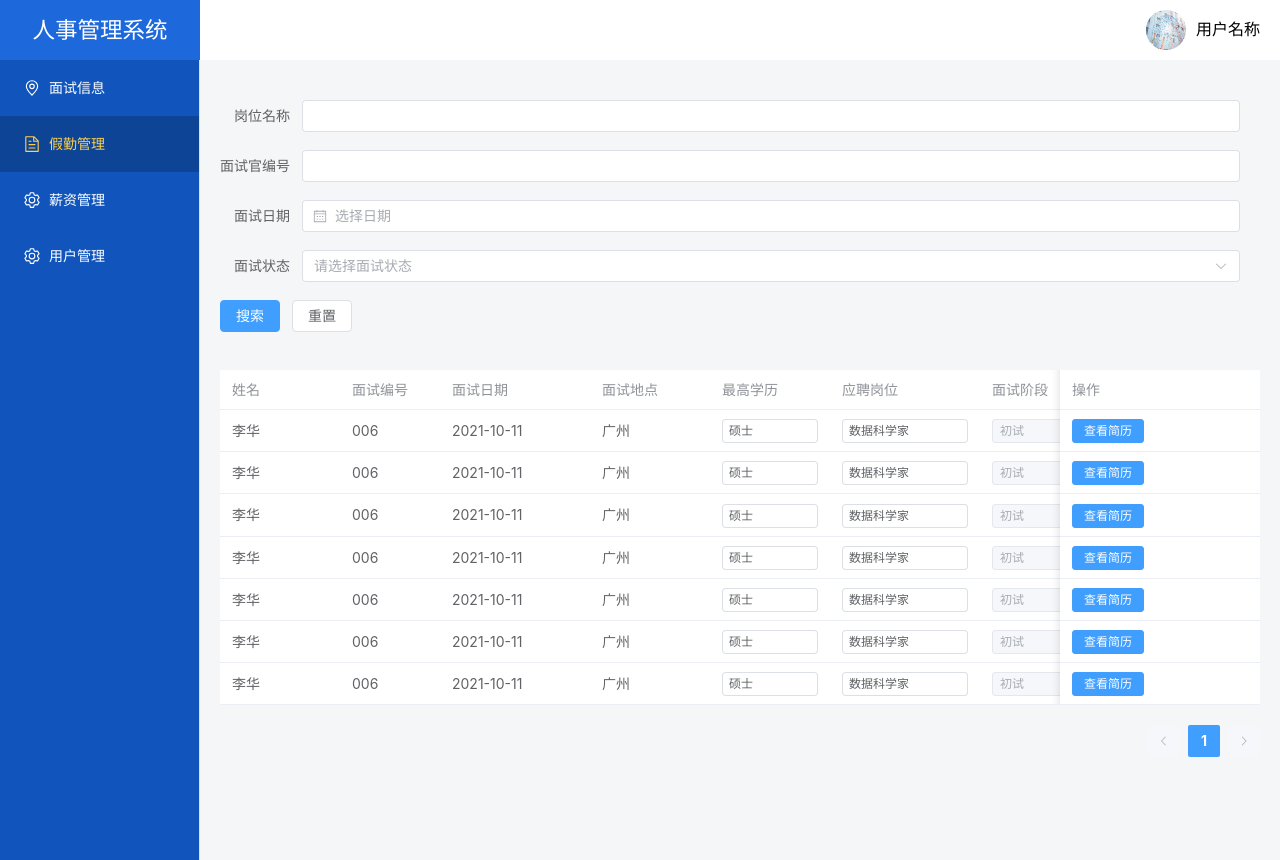
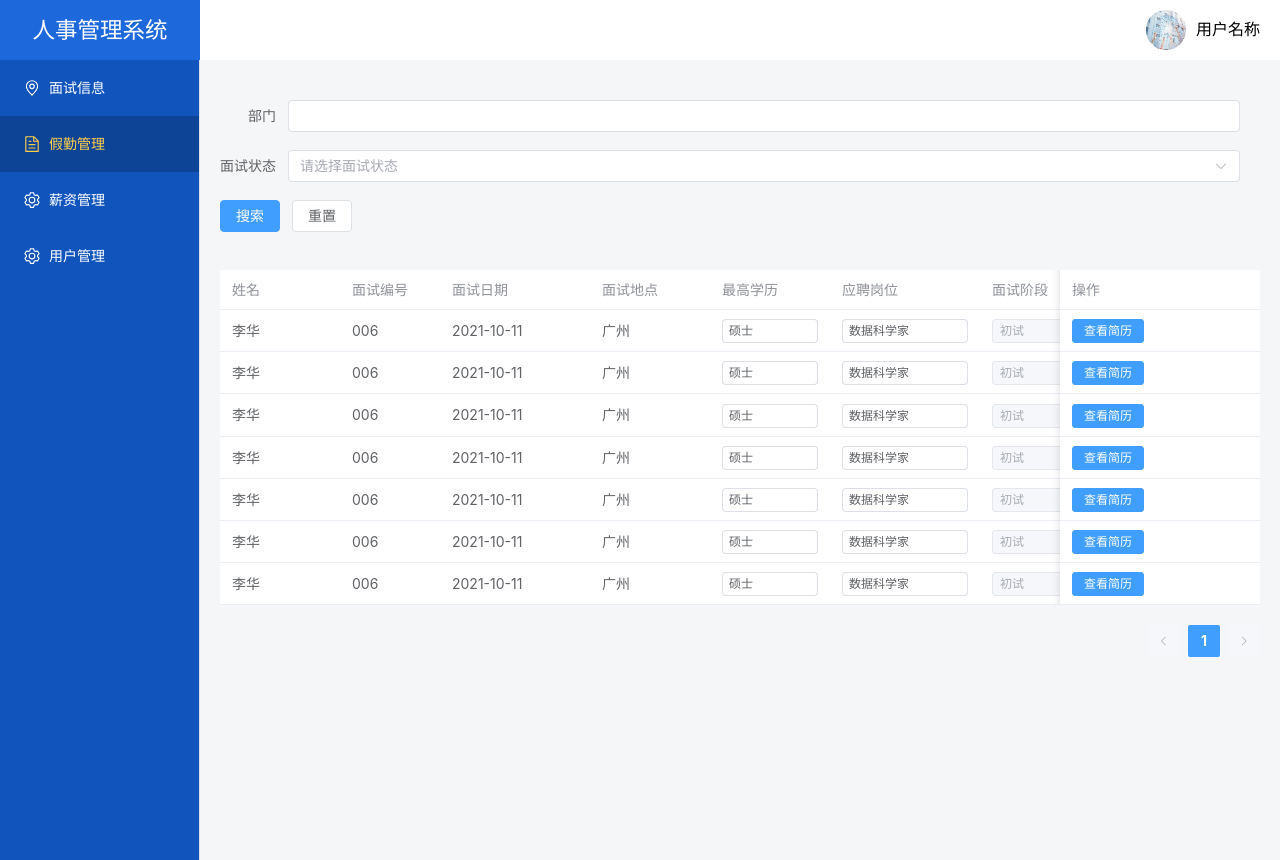
Before and after one commit to dafabaiyun/PMSystem, a Vue app: page /directory/resume in a window 1280 px wide. Built offline with nearby package versions, Linux system fonts and the light colour scheme.

Commit message:
简历部分

```diff
--- a/src/components/resume.vue
+++ b/src/components/resume.vue
@@ -2,14 +2,8 @@
     <div>
         <div class="search">
             <el-form :model="form" label-width="auto" style="max-width: 1200px">
-                <el-form-item label="岗位名称" prop="请选择面试状态">
-                    <el-input v-model="form.name" />
-                </el-form-item>
-                <el-form-item label="面试官编号">
-                    <el-input v-model="form.interviewerId" />
-                </el-form-item>
-                <el-form-item label="面试日期">
-                    <el-date-picker v-model="form.date" type="date" placeholder="选择日期" />
+                <el-form-item label="部门" prop="请输入部门">
+                    <el-input v-model="form.recDep" />
                 </el-form-item>
                 <el-form-item label="面试状态">
                     <el-select v-model="form.state" placeholder="请选择面试状态">
@@ -99,7 +93,7 @@
                     </el-select>
                 </el-form-item>
                 <el-form-item label="籍贯">
-                    <el-input v-model="recruitForm.hometown"  placeholder="请输入籍贯"/>
+                    <el-input v-model="recruitForm.hometown" placeholder="请输入籍贯" />
                 </el-form-item>
                 <el-form-item label="联系方式">
                     <el-input v-model="recruitForm.contact" placeholder="请输入联系方式" />
@@ -271,8 +265,15 @@ const filteredTableData = computed(() => {
         );
     });
 });
-const reviewOptions=['待筛选','审核未通过']
-const selectOptions=['面试意愿确认','筛选未通过']
+const options=ref({})
+options['6'] = [
+    { id: 3, val: '待筛选' },
+    { id: 4, val: '审核未通过' }
+]
+options['3'] = [
+    { id: 5, val: '面试意愿确认' },
+    { id: 4, val: '筛选未通过' }
+]
 
 const handleDetail = (row: any) => {
     // 实现查看简历详情的逻辑
@@ -284,15 +285,15 @@ const handleEdit = (row: any) => {
     // 实现修改简历的逻辑
     // alert(`修改简历: ${JSON.stringify(row)}`);
 };
-const loading=ref(true);
-onMounted(async() => {
+const loading = ref(true);
+onMounted(async () => {
 
     await getData();
 })
 async function getData() {
-    const roleId=user.role;
+    const roleId = user.role;
     // await
-    loading.value=true
+    loading.value = true
 }
 
 const dialogVisible = ref(false);
@@ -348,13 +349,16 @@ const recruitForm = reactive({
     float: right;
     margin-top: 20px;
 }
-/deep/ .resumeDialog .el-form-item__content{
-  width: 100%;
+
+/deep/ .resumeDialog .el-form-item__content {
+    width: 100%;
 }
-/deep/ .el-dialog__footer{
+
+/deep/ .el-dialog__footer {
     padding-top: 0;
 }
-/deep/ .el-form-item{
+
+/deep/ .el-form-item {
     width: 100%;
 }
 </style>
```
